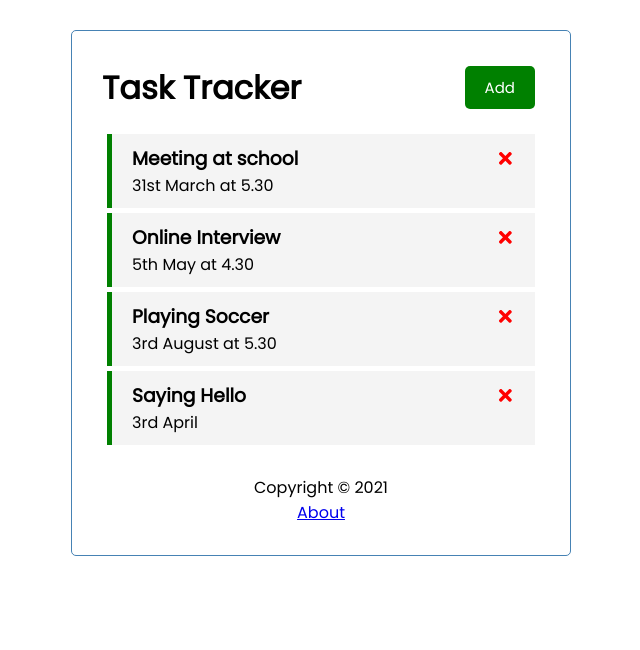
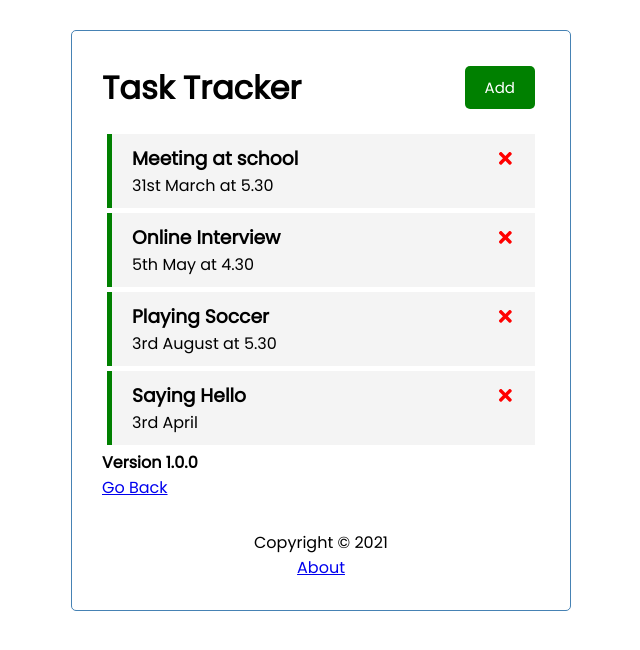
Before and after one commit to NewajShovo/Task-Tracker, a React (Create React App) app: page /about in a window 1280 px wide. Shown: the top 650 px of the page, without its empty margins (319-959 px from the left). Built offline with nearby package versions, Linux system fonts and the light colour scheme; data requests are answered from the project's data file.

Commit message:
route issue resolved

```diff
--- a/src/App.js
+++ b/src/App.js
@@ -101,13 +101,14 @@
         <Routes>
           <Route path='/' exact render={(props) => (
             <>
+            console.log("HEllo")
               {showAddTask && <AddTask onAdd={addTask} />}
               {tasks.length > 0 ? (<Tasks className='task' tasks={tasks}
                 onDelete={deletTask} onToggle={onToggle} />) :
                 ('No Task To Show')}
             </>
           )} />
-          <Route path='/about' component={About} />
+          <Route path='/about' element={<About />}/>
         </Routes>
       </Router>
       <Footer />
--- a/src/components/About.js
+++ b/src/components/About.js
@@ -1,8 +1,9 @@
-
+import { Link } from "react-router-dom"
 const About = () => {
   return (
     <div>
       <h4> Version 1.0.0 </h4>
+      {/* <Link to='/'>Go Back</Link> */}
       <a href='/'>Go Back</a>
     </div>
   )
--- a/src/components/Footer.js
+++ b/src/components/Footer.js
@@ -1,8 +1,9 @@
-
+import { Link } from "react-router-dom"
 const Footer = () => {
   return (
     <footer>
       <p>Copyright &copy;  2021</p>
+      {/* <Link to='/about'>About</Link> */}
       <a href='/about'>About</a>
     </footer>
   )
```
